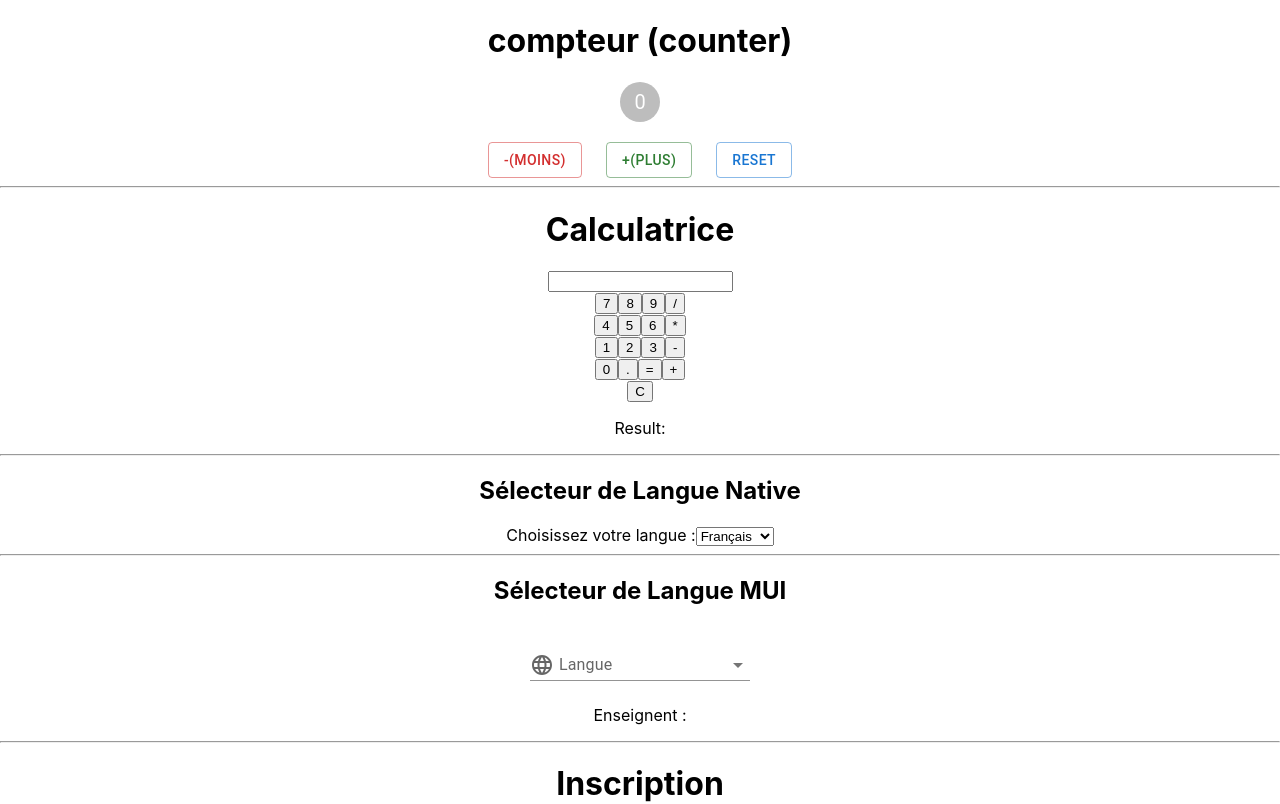
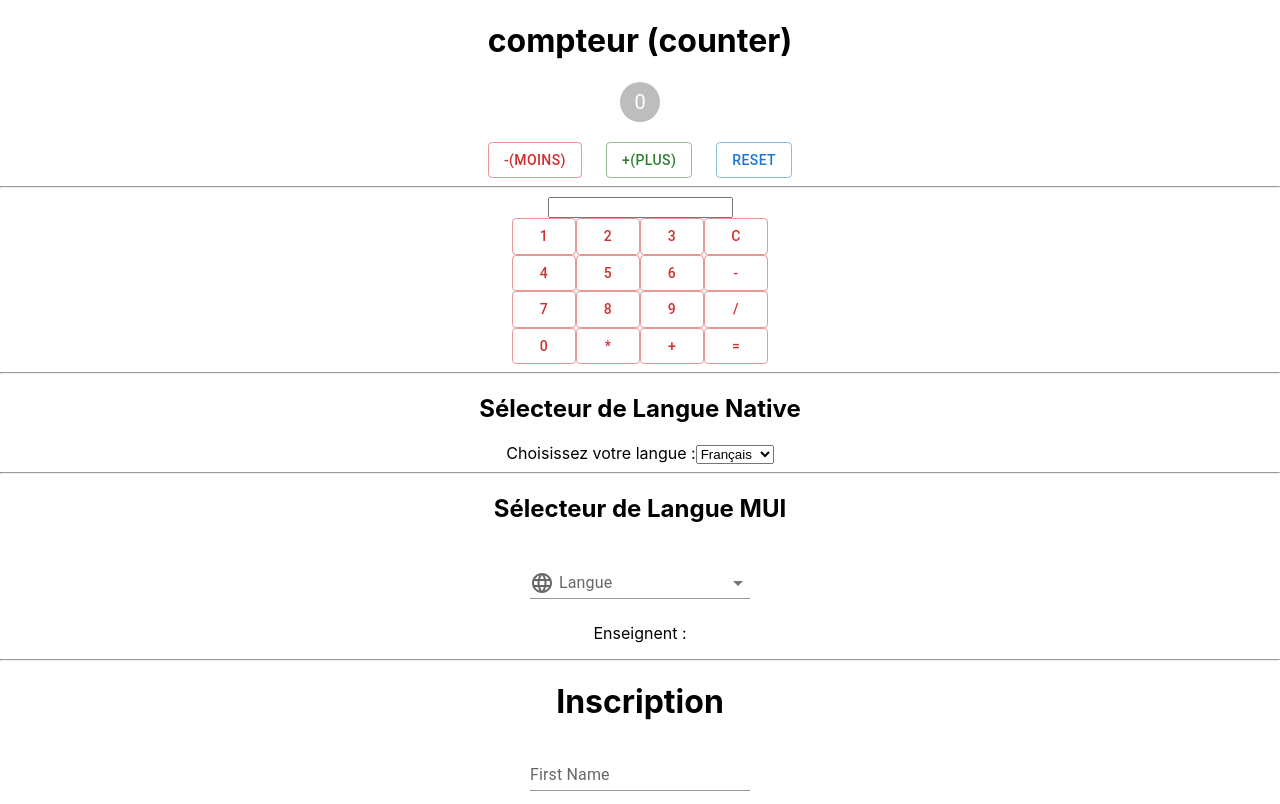
Before and after one commit to HoussineB/app-counter, a React (Create React App) app: page / in a window 1280 px wide. Shown: the top 804 px of the page. Built offline with nearby package versions, Linux system fonts and the light colour scheme.

Commit message:
design calculatrice

```diff
--- a/src/component/Calculator.js
+++ b/src/component/Calculator.js
@@ -1,62 +1,35 @@
 import React, { useState } from "react";
+import Button from '@mui/material/Button';
+import { deepOrange, deepPurple } from '@mui/material/colors';
 
 const Calculator = () => {
-  const [input, setInput] = useState("");
-  const [result, setResult] = useState("");
+    const [Calc, setCalc] = useState("");
+    return (
+        <div>
+            <input type="text" value={Calc}/>
+            <br />
+            <Button onClick={() => setCalc(Calc + '1')} variant="outlined" color="error">1</Button>
+            <Button onClick={() => setCalc(Calc + '2')} variant="outlined" color="error">2</Button>
+            <Button onClick={() => setCalc(Calc + '3')} variant="outlined" color="error">3</Button>
+            <Button onClick={() => setCalc('')} variant="outlined" color="error">c</Button>
+            <br />
+            <Button onClick={() => setCalc(Calc + '4')} variant="outlined" color="error">4</Button>
+            <Button onClick={() => setCalc(Calc + '5')} variant="outlined" color="error">5</Button>
+            <Button onClick={() => setCalc(Calc + '6')} variant="outlined" color="error">6</Button>
+            <Button onClick={() => setCalc(Calc + '-')} variant="outlined" color="error">-</Button>
+            <br />
+            <Button onClick={() => setCalc(Calc + '7')} variant="outlined" color="error">7</Button>
+            <Button onClick={() => setCalc(Calc + '8')} variant="outlined" color="error">8</Button>
+            <Button onClick={() => setCalc(Calc + '9')} variant="outlined" color="error">9</Button>
+            <Button onClick={() => setCalc(Calc + '/')} variant="outlined" color="error">/</Button>
+            <br />
+            <Button onClick={() => setCalc(Calc + '0')} variant="outlined" color="error">0</Button>
+            <Button onClick={() => setCalc(Calc + '*')} variant="outlined" color="error">*</Button>
+            <Button onClick={() => setCalc(Calc + '+')} variant="outlined" color="error">+</Button>
+            <Button onClick={() => setCalc(eval(Calc))} variant="outlined" color="error">=</Button>
 
-  const handleButtonClick = (value) => {
-    if (value === "=") {
-      try {
-        setResult(eval(input).toString());
-      } catch (error) {
-        setResult("Error");
-      }
-    } else if (value === "C") {
-      setInput("");
-      setResult("");
-    } else {
-      setInput((prevInput) => prevInput + value);
-    }
-  };
-
-  return (
-    <div>
-      <h1>Calculatrice</h1>
-      <div>
-        <input type="text" value={input} readOnly />
-      </div>
-      <div>
-        <button onClick={() => handleButtonClick("7")}>7</button>
-        <button onClick={() => handleButtonClick("8")}>8</button>
-        <button onClick={() => handleButtonClick("9")}>9</button>
-        <button onClick={() => handleButtonClick("/")}>/</button>
-      </div>
-      <div>
-        <button onClick={() => handleButtonClick("4")}>4</button>
-        <button onClick={() => handleButtonClick("5")}>5</button>
-        <button onClick={() => handleButtonClick("6")}>6</button>
-        <button onClick={() => handleButtonClick("*")}>*</button>
-      </div>
-      <div>
-        <button onClick={() => handleButtonClick("1")}>1</button>
-        <button onClick={() => handleButtonClick("2")}>2</button>
-        <button onClick={() => handleButtonClick("3")}>3</button>
-        <button onClick={() => handleButtonClick("-")}>-</button>
-      </div>
-      <div>
-        <button onClick={() => handleButtonClick("0")}>0</button>
-        <button onClick={() => handleButtonClick(".")}>.</button>
-        <button onClick={() => handleButtonClick("=")}>=</button>
-        <button onClick={() => handleButtonClick("+")}>+</button>
-      </div>
-      <div>
-        <button onClick={() => handleButtonClick("C")}>C</button>
-      </div>
-      <div>
-        <p>Result: {result}</p>
-      </div>
-    </div>
-  );
+        </div>
+    );
 };
 
 export default Calculator;
```
